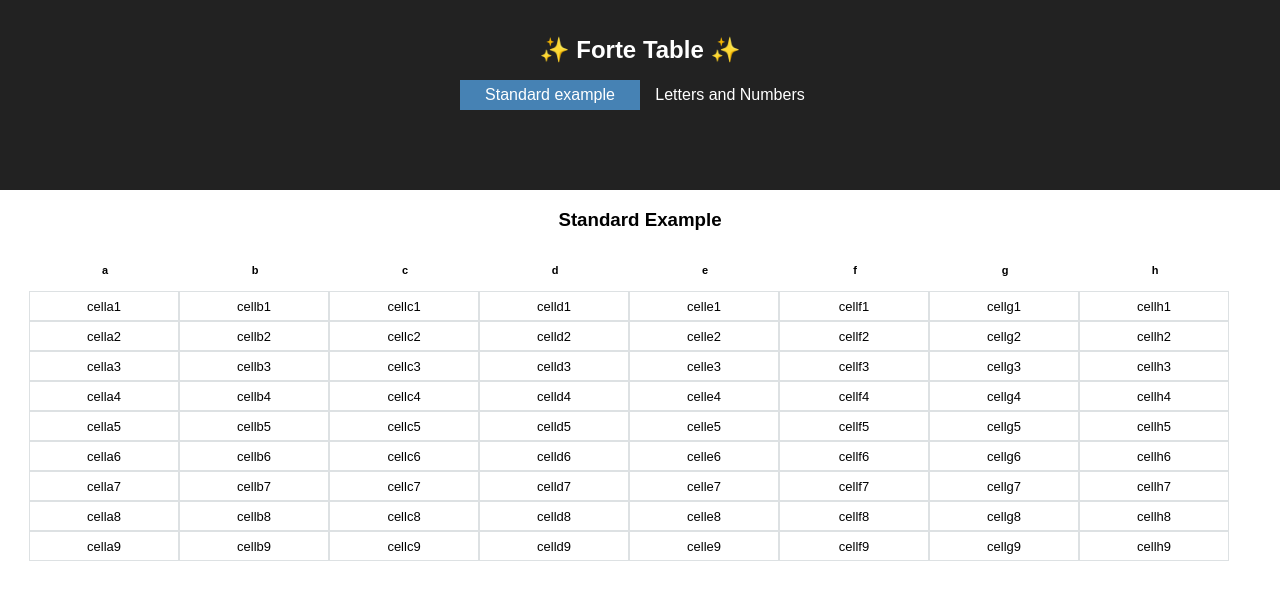
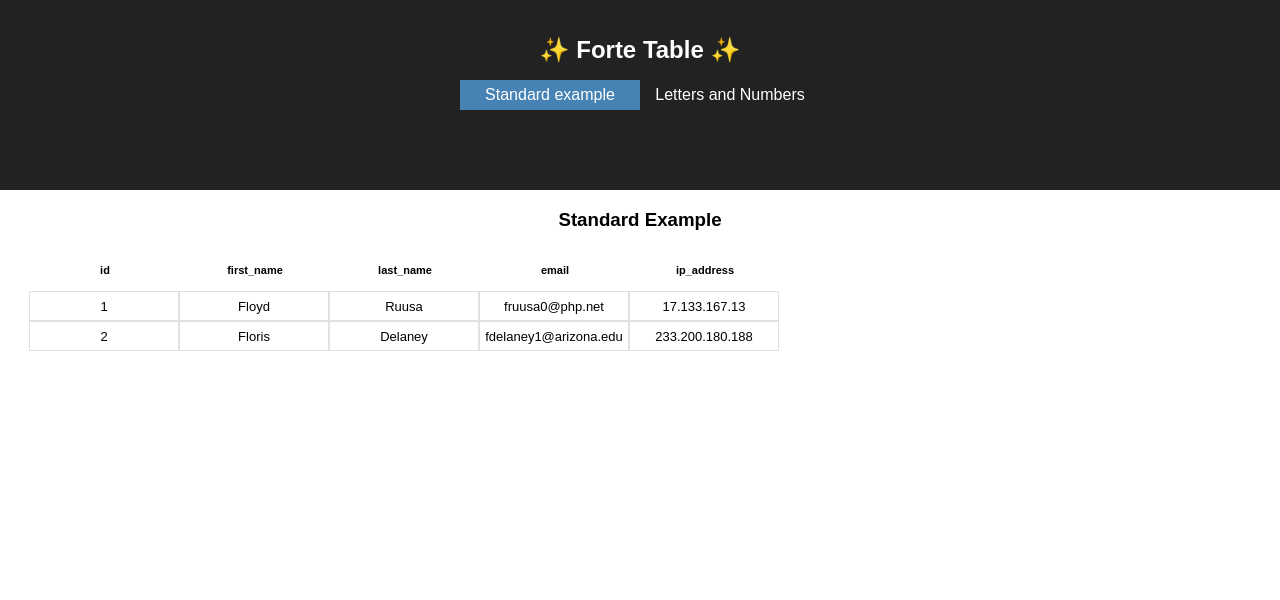
Before and after one commit to mdefaux/forte-table, a React (Create React App) app in the folder examples/: page / in a window 1280 px wide. Shown: the top 600 px of the page. Built offline with nearby package versions, Linux system fonts and the light colour scheme.

Commit message:
Main example shows how ft works with JSON data.

```diff
--- a/examples/src/pages/StandardExample.js
+++ b/examples/src/pages/StandardExample.js
@@ -2,15 +2,36 @@ import React from 'react';
 import ForteTable from '../../../src';
 
 function StandardExample() {
+  let data = [
+    {
+      id: 1,
+      first_name: 'Floyd',
+      last_name: 'Ruusa',
+      email: 'fruusa0@php.net',
+      gender: 'Male',
+      ip_address: '17.133.167.13',
+    },
+    {
+      id: 2,
+      first_name: 'Floris',
+      last_name: 'Delaney',
+      email: 'fdelaney1@arizona.edu',
+      gender: 'Female',
+      ip_address: '233.200.180.188',
+    },
+  ];
+
   return (
     <ForteTable
-      rows={() => [1, 2, 3, 4, 5, 6, 7, 8, 9]}
-      columns={() => ['a', 'b', 'c', 'd', 'e', 'f', 'g', 'h']}
+      rows={() => [0, 1]}
+      columns={() => ['id', 'first_name', 'last_name', 'email', 'ip_address']}
       cellRender={(c, r) => {
-        return 'cell' + c + r;
+        return data[r][c];
       }}
       onCellClick={(e, c, r) => {
-        alert('buuu:' + c + r);
+        let title = data[r].gender === 'Male' ? 'Mr.' : 'Ms.';
+        let text = `${title} ${data[r].last_name} has ${c} = '${data[r][c]}'.`;
+        alert(text);
       }}
     />
   );
```
